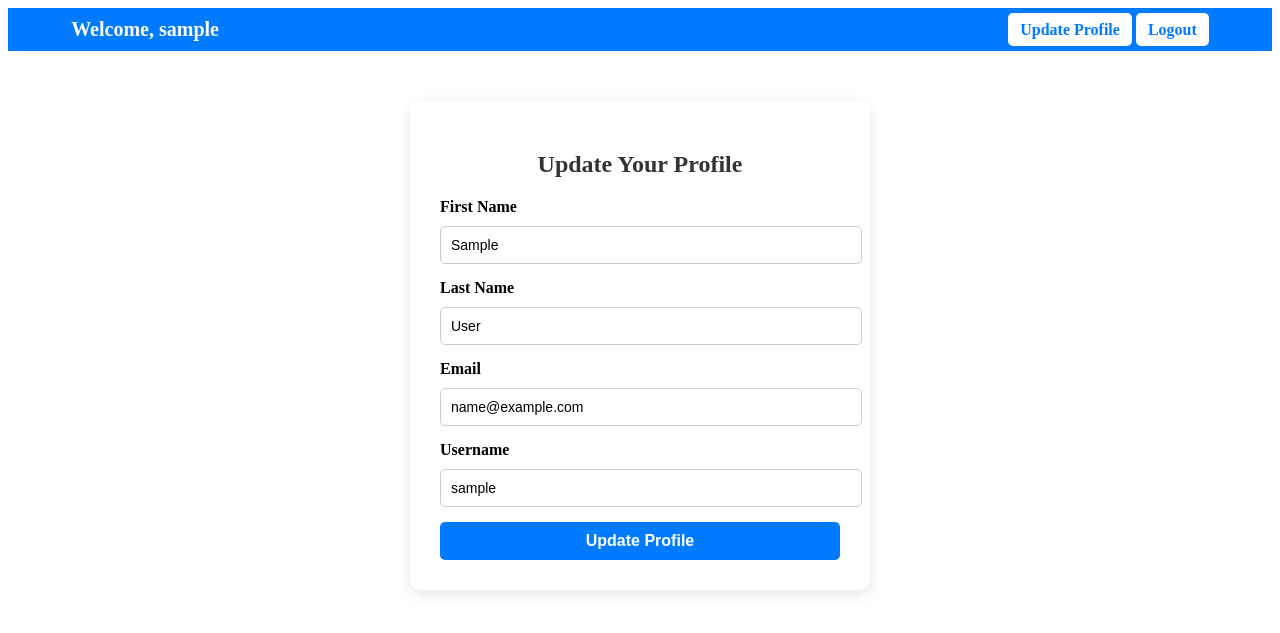
After one commit to Mamuntheprogrammer/Food_Pantry_CRM, a Django app: page /update-profile/ in a window 1280 px wide. The commit adds this page. Shown: the top 633 px of the page. Run offline with Django 5.2, Linux system fonts and the light colour scheme; the visitor is signed in with stand-in values (Sample User, id 1).

Commit message:
login-logout and update profile working fine

```diff
--- a/crm/settings.py
+++ b/crm/settings.py
@@ -126,3 +126,5 @@ STATICFILES_DIRS = (os.path.join(BASE_DIR,'static'),)
 
 DEFAULT_AUTO_FIELD = 'django.db.models.BigAutoField'
 EMAIL_BACKEND = 'django.core.mail.backends.console.EmailBackend'
+
+LOGIN_URL = 'home'
--- /dev/null
+++ b/static/profile/styles.css
@@ -0,0 +1,112 @@
+/* Navbar Styles */
+.navbar {
+    background-color: #007bff;
+    color: white;
+    padding: 10px 0;
+}
+
+.navbar-container {
+    display: flex;
+    justify-content: space-between;
+    align-items: center;
+    width: 90%;
+    margin: 0 auto;
+}
+
+.navbar-left h1 {
+    margin: 0;
+    font-size: 20px;
+}
+
+.navbar-right .logout-btn {
+    background-color: white;
+    color: #007bff;
+    padding: 8px 12px;
+    border-radius: 5px;
+    text-decoration: none;
+    font-weight: bold;
+    transition: background-color 0.3s ease;
+}
+
+.navbar-right .logout-btn:hover {
+    background-color: #0056b3;
+    color: white;
+}
+
+/* Profile Content Styles */
+.profile-container {
+    background-color: white;
+    padding: 30px;
+    border-radius: 10px;
+    box-shadow: 0 4px 15px rgba(0, 0, 0, 0.1);
+    width: 400px;
+    margin: 50px auto;
+    text-align: left;
+}
+
+.profile-container h2 {
+    margin-bottom: 20px;
+    text-align: center;
+    color: #333;
+}
+
+.profile-container .form-group {
+    margin-bottom: 15px;
+}
+
+.profile-container label {
+    font-weight: bold;
+    margin-bottom: 5px;
+    display: block;
+}
+
+.profile-container input[type="text"],
+.profile-container input[type="email"] {
+    width: 100%;
+    padding: 10px;
+    margin-top: 5px;
+    border: 1px solid #ccc;
+    border-radius: 5px;
+    font-size: 14px;
+    transition: border-color 0.3s;
+}
+
+.profile-container input[type="text"]:focus,
+.profile-container input[type="email"]:focus {
+    border-color: #007bff;
+    outline: none;
+}
+
+.profile-container button {
+    background-color: #007bff;
+    color: white;
+    padding: 10px 15px;
+    border: none;
+    border-radius: 5px;
+    cursor: pointer;
+    width: 100%;
+    font-size: 16px;
+    font-weight: bold;
+    transition: background-color 0.3s;
+}
+
+.profile-container button:hover {
+    background-color: #0056b3;
+}
+
+
+#message-container {
+    position: fixed;
+    top: 20px;
+    right: 20px;
+    background-color: #f8d7da; /* Light red background for error messages */
+    color: #721c24; /* Dark red text */
+    padding: 10px;
+    border: 1px solid #f5c6cb; /* Red border */
+    border-radius: 5px;
+    z-index: 1000; /* Ensure it appears above other elements */
+}
+
+.message {
+    margin: 0; /* No margin for individual messages */
+}
--- /dev/null
+++ b/templates/user_management/update_profile.html
@@ -0,0 +1,49 @@
+<!DOCTYPE html>
+<html lang="en">
+<head>
+    <meta charset="UTF-8">
+    <meta name="viewport" content="width=device-width, initial-scale=1.0">
+    <title>Update Profile</title>
+    {% load static %}
+    <link rel="stylesheet" type="text/css" href="{% static 'profile/styles.css' %}">
+</head>
+<body>
+    <!-- Navbar Section -->
+    <nav class="navbar">
+        <div class="navbar-container">
+            <div class="navbar-left">
+                <h1>Welcome, {{ user.username }}</h1> <!-- Display the logged-in user's username -->
+            </div>
+            <div class="navbar-right">
+                <a href="{% url 'update_profile' %}" class="logout-btn">Update Profile</a>
+                <a href="{% url 'logout' %}" class="logout-btn">Logout</a>
+            </div>
+        </div>
+    </nav>
+
+    <!-- Update Profile Content -->
+    <div class="profile-container">
+        <h2>Update Your Profile</h2>
+        <form method="post">
+            {% csrf_token %}
+            <div class="form-group">
+                <label for="first_name">First Name</label>
+                <input type="text" id="first_name" name="first_name" value="{{ user.first_name }}" required>
+            </div>
+            <div class="form-group">
+                <label for="last_name">Last Name</label>
+                <input type="text" id="last_name" name="last_name" value="{{ user.last_name }}" required>
+            </div>
+            <div class="form-group">
+                <label for="email">Email</label>
+                <input type="email" id="email" name="email" value="{{ user.email }}" required>
+            </div>
+            <div class="form-group">
+                <label for="username">Username</label>
+                <input type="text" id="username" name="username" value="{{ user.username }}" required>
+            </div>
+            <button type="submit">Update Profile</button>
+        </form>
+    </div>
+</body>
+</html>
--- a/user_management/forms.py
+++ b/user_management/forms.py
@@ -1 +1,7 @@
 from django import forms
+from django.contrib.auth.models import User
+
+class UpdateProfileForm(forms.ModelForm):
+    class Meta:
+        model = User
+        fields = ['first_name', 'last_name', 'username', 'email']   # Add any other fields as needed
--- a/user_management/urls.py
+++ b/user_management/urls.py
@@ -6,6 +6,7 @@ urlpatterns = [
     # path('login/', views.login_view, name='login'),
     path('signup/', views.signup, name='signup'),
     # path('password_reset/', views.password_reset, name='password_reset'),
-    # path('profile/', views.profile, name='profile'),
-    # path('logout/', views.logout_view, name='logout'),
+    path('profile/', views.profile, name='profile'),
+    path('logout/', views.logoutview, name='logout'),
+    path('update-profile/', views.update_profile, name='update_profile'),
 ]
--- a/user_management/views.py
+++ b/user_management/views.py
@@ -8,12 +8,24 @@ from django.core.mail import EmailMessage
 from django.utils import timezone
 from django.urls import reverse
 from . import models
+from .forms import UpdateProfileForm
 
 
 
 def home(request):
-    return render(request,'user_management\home.html')
+    if request.method == "POST":
+        username = request.POST.get('username')
+        password = request.POST.get('password')
 
+        user = authenticate(request, username=username, password=password)
+        if user is not None:
+            login(request, user)
+            return redirect('profile')
+        else:
+            messages.error(request, "Invalid Username Or Password")
+            return redirect('home')
+
+    return render(request, 'user_management\home.html')
 
 
 def signup(request):
@@ -40,8 +52,7 @@ def signup(request):
 
         if user_data_err:
             return redirect('signup')
-
-        if not user_data_err:
+        else:
             new_user = User.objects.create_user(
                 first_name =first_name,
                 last_name = last_name,
@@ -49,12 +60,37 @@ def signup(request):
                 email = email,
                 password = password,
             )
-            messages.success(request, "Accound Created ! Please Login Now")
+            messages.success(request, "Account Created ! Please Login Now")
             return redirect('home')
+    return render(request,'user_management\signup.html')
+
+
+
+@login_required
+def profile(request):
+    return render(request, 'user_management\profile.html')
+
+
+def logoutview(request):
+
+    logout(request)
+
+    return redirect('home')
 
 
 
 
+@login_required
+def update_profile(request):
+    if request.method == 'POST':
+        form = UpdateProfileForm(request.POST, instance=request.user)
+        if form.is_valid():
+            form.save()
+            messages.success(request, 'Your profile has been successfully updated!')
+            return redirect('profile')  # Redirect to the profile page
+        else:
+            messages.error(request, 'Please correct the errors below.')
+    else:
+        form = UpdateProfileForm(instance=request.user)
 
-
-    return render(request,'user_management\signup.html')
+    return render(request, 'user_management/update_profile.html', {'form': form})
```
Also changed, not shown: templates/user_management/login.html (+11 -1 lines), templates/user_management/profile.html (added, +55 -0 lines).
